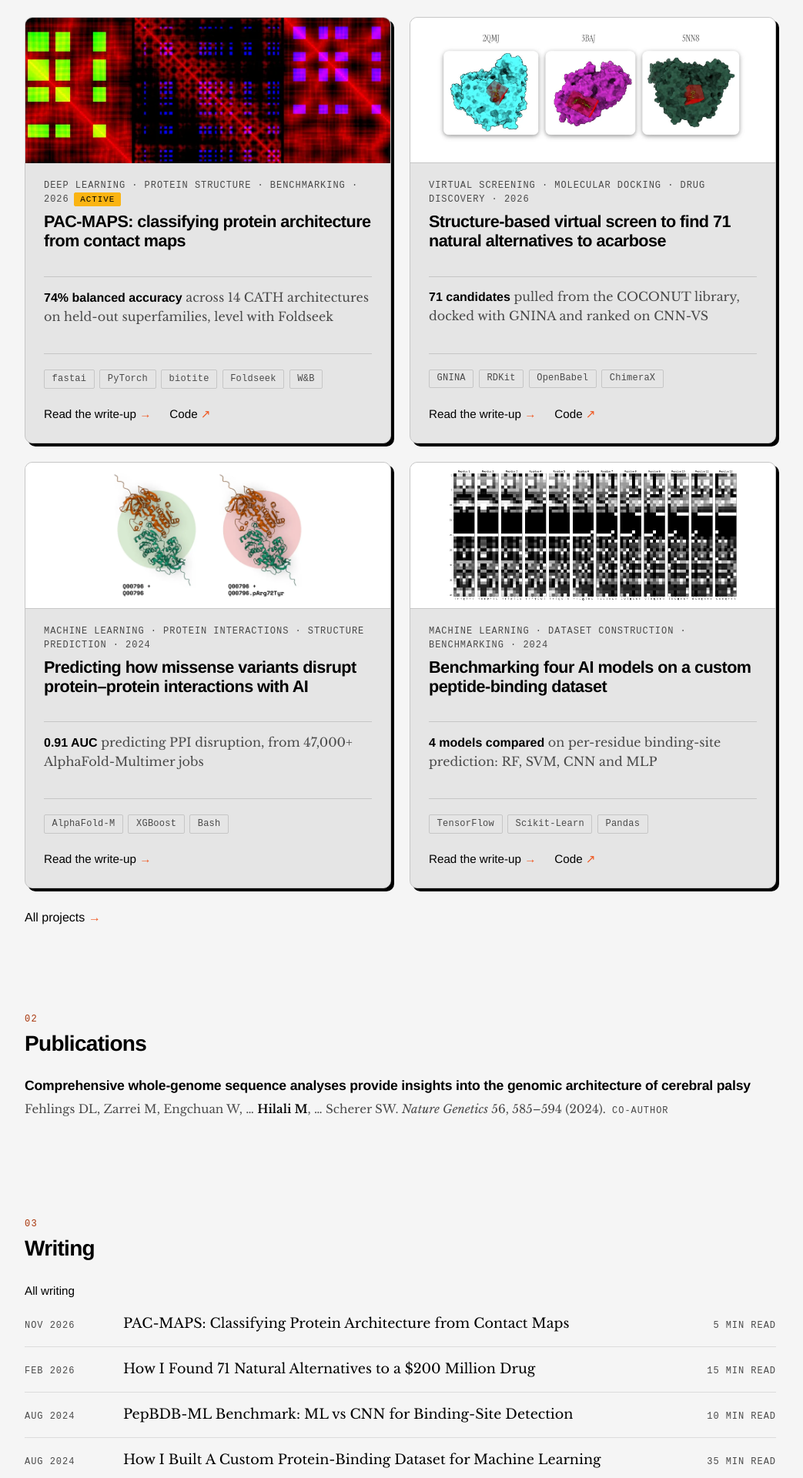
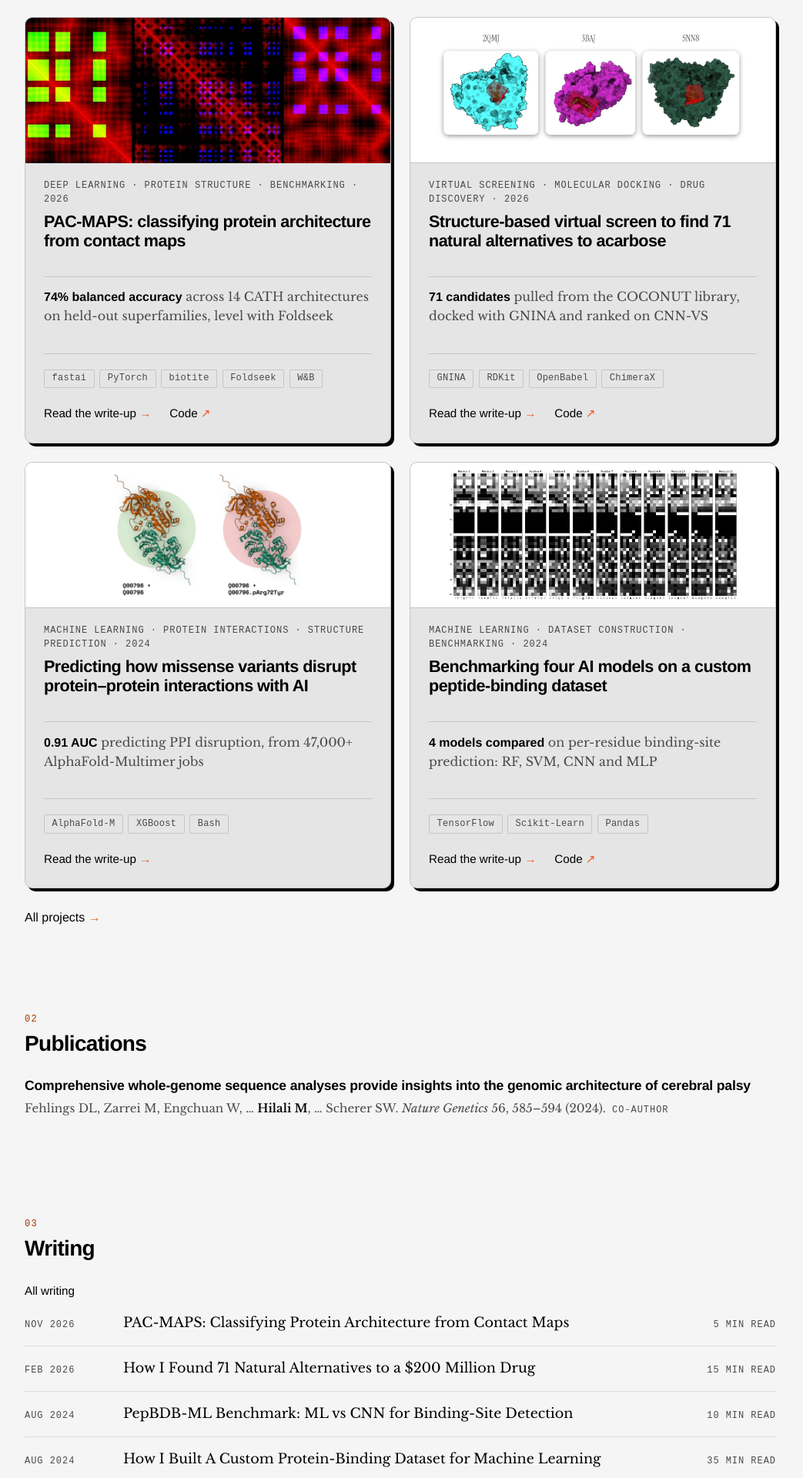
Before and after one commit to MurtoHilali/murtohilali.github.io, a Jekyll site: the page built from index.html, in a window 1280 px wide. Shown: the part 639-2559 px from the top of the page at 77% size, without its empty margins (120-1163 px from the left). Built offline with Jekyll 4.4.1, drawn with Linux system fonts in a browser that asks for light colours; some web fonts are replaced; the list of posts is cut into pages by our own code.

Commit message:
Experiment: drop the Active badge from Selected work cards
The card's meta line now ends with the year. The Lab's status dots and
About's "currently working on" list still show which projects are active.

Co-Authored-By: Claude Opus 5.5 <noreply@anthropic.com>

```diff
--- a/_includes/project-card.html
+++ b/_includes/project-card.html
@@ -28,7 +28,7 @@
       {%- else -%}
         {{ p.category }}<span aria-hidden="true"> · </span><span class="visually-hidden">, </span>
       {%- endif -%}
-      <span class="project-card-when">{{ p.date | slice: 0, 4 }}{% if p.status == "active" %}<span class="project-card-status">Active</span>{% endif %}</span>
+      <span class="project-card-when">{{ p.date | slice: 0, 4 }}</span>
     </p>
     <h3 class="card-title"><a href="{% if write_up %}{{ write_up.url | relative_url }}{% else %}{{ lab_url }}{% endif %}">{{ p.headline | default: p.title }}</a></h3>
     {%- if p.result %}
--- a/_sass/_home.scss
+++ b/_sass/_home.scss
@@ -190,19 +190,7 @@
   color: var(--text-muted);
 }
 
-/* The year and the badge wrap together, never apart */
 .project-card-when { white-space: nowrap; }
-
-.project-card-status {
-  display: inline-block;
-  margin-left: 0.4rem;
-  padding: 0 0.45rem;
-  border: 1px solid currentColor;
-  border-radius: 999px;
-  font-size: 0.75rem;
-  line-height: 1.5;
-  color: var(--status-active);
-}
 
 .card-title {
   font-size: 1.75rem;
--- a/_sass/_paint.scss
+++ b/_sass/_paint.scss
@@ -213,15 +213,6 @@ a:hover { opacity: 1; }
 }
 .search-article input:focus { outline: none; border-color: var(--te-orange); }
 
-/* Active badge: a yellow tag with black text */
-.project-card-status {
-  border-radius: 2px;
-  border-color: var(--te-yellow);
-  background: var(--te-yellow);
-  color: #000;
-  font-size: 0.68rem;
-}
-
 /* ------------------------------------------------ specimens & plates */
 
 img { border-radius: 2px; }
```
